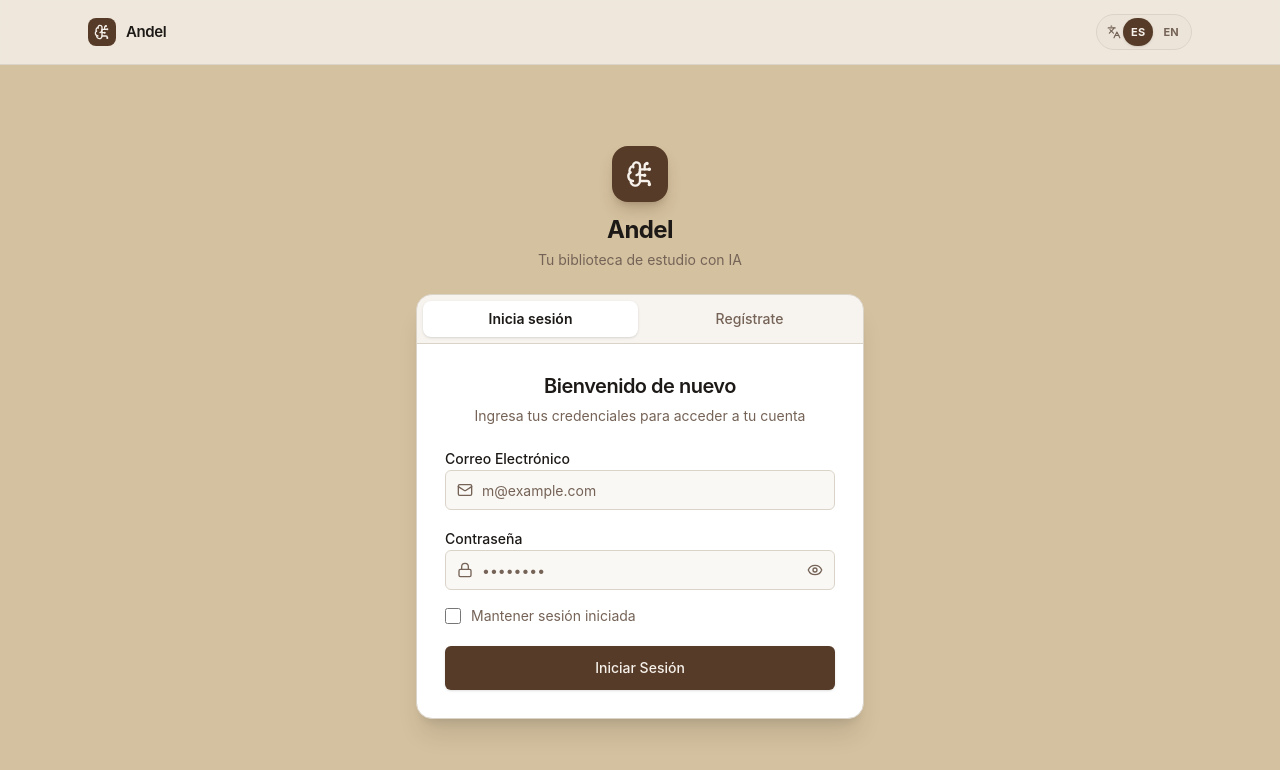
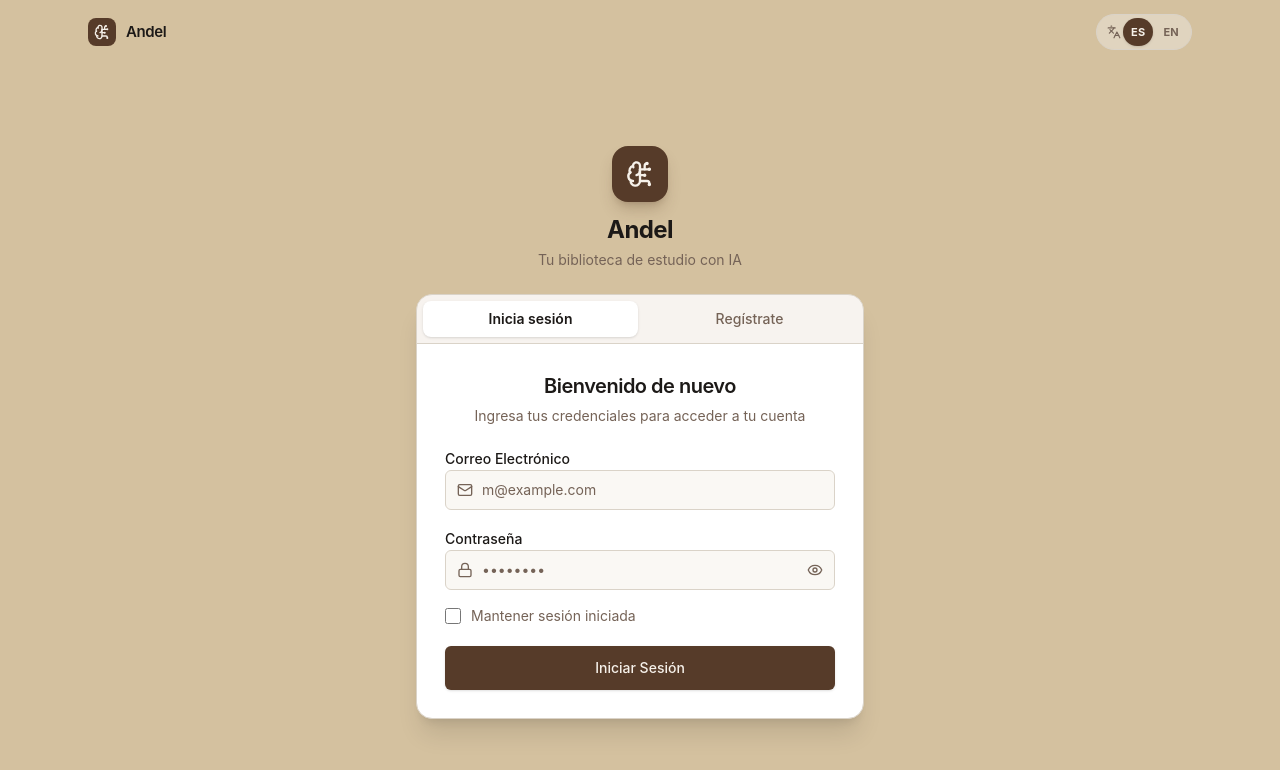
Before and after one commit to juanklv2003/questbook, a React (Vite) app in the folder frontend/: page / in a window 1280 px wide. Shown: the top 770 px of the page. Built offline with nearby package versions, Linux system fonts and the light colour scheme; no server answers.

Commit message:
style(auth): blend the top bar with the entry screen backdrop

```diff
--- a/frontend/src/App.tsx
+++ b/frontend/src/App.tsx
@@ -76,7 +76,9 @@ function App() {
     // entrada se ve igual para todos sin importar el tema elegido en Ajustes.
     return (
       <div className="flex h-screen flex-col bg-auth-backdrop font-sans selection:bg-primary/20">
-        <header className="sticky top-0 z-50 w-full border-b bg-background/80 backdrop-blur-md">
+        {/* Mismo color que el fondo (sin border-b ni blur): la barra queda
+            integrada al beige en vez de leerse como una franja aparte. */}
+        <header className="sticky top-0 z-50 w-full bg-auth-backdrop">
           <div className="container mx-auto flex h-16 w-full max-w-6xl items-center justify-between px-4 sm:px-6">
             <div className="flex items-center gap-2.5">
               <div className="flex h-7 w-7 items-center justify-center rounded-lg bg-primary text-primary-foreground">
```
